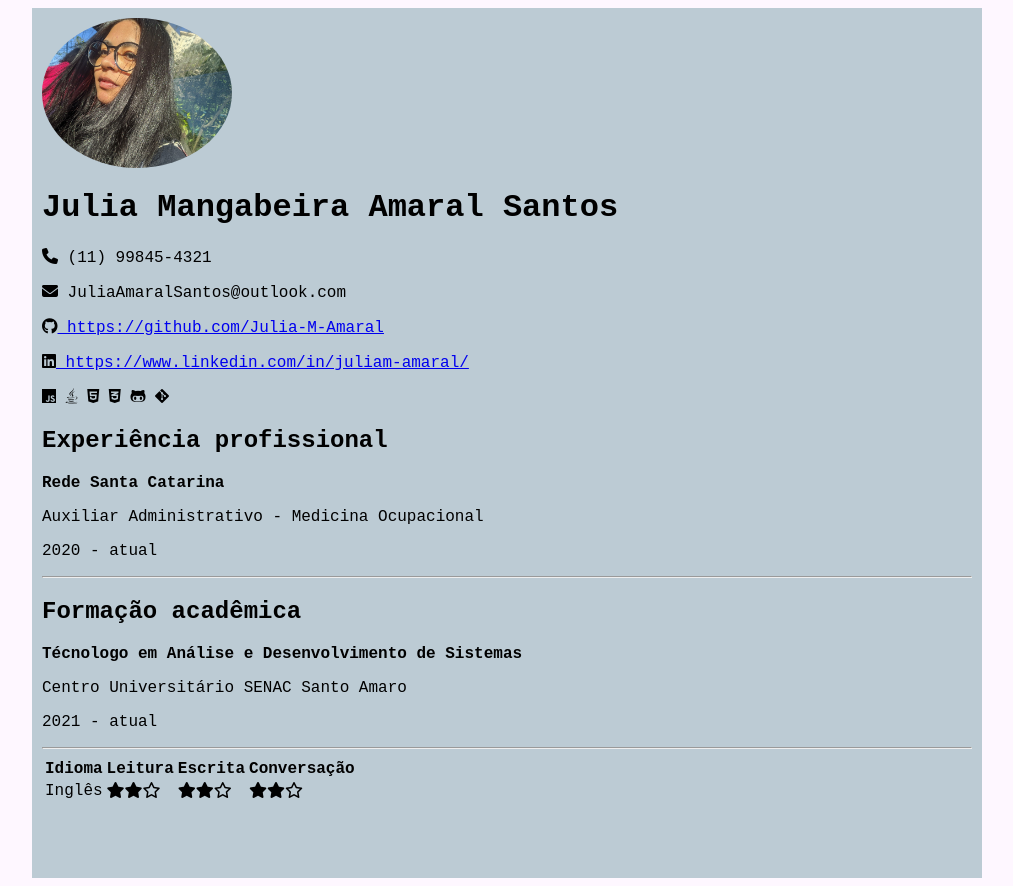
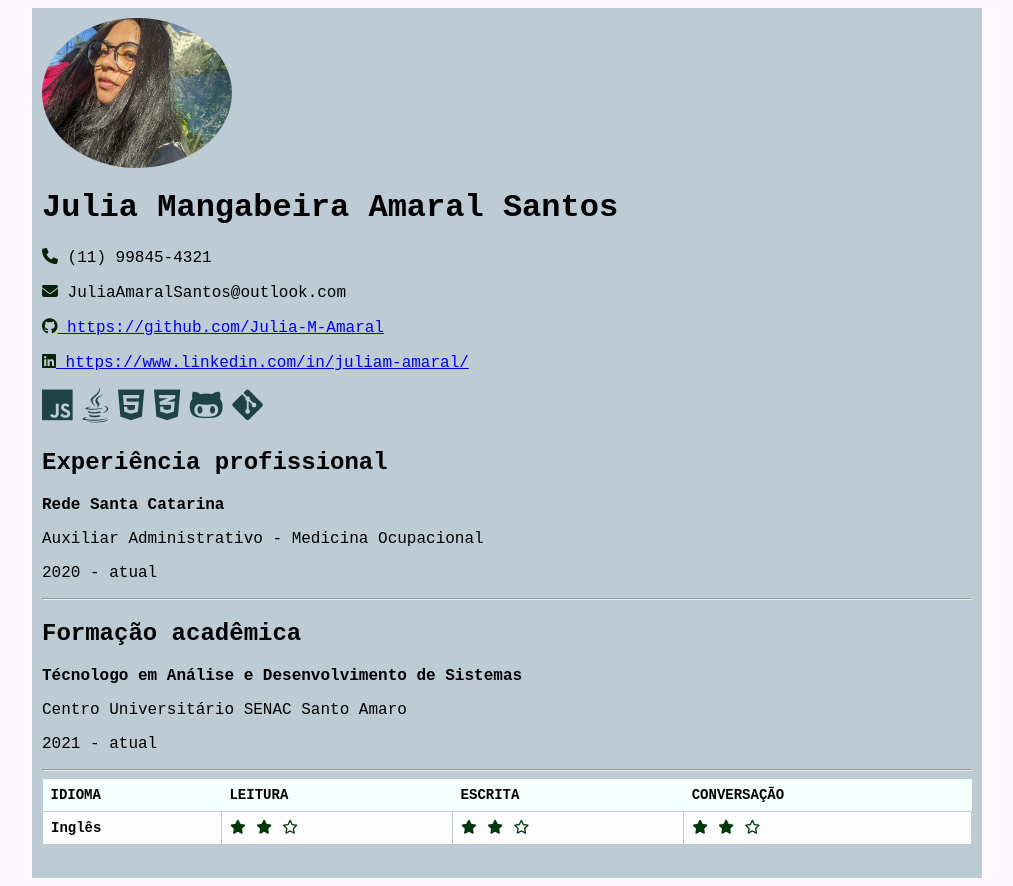
Before and after one commit to Julia-M-Amaral/Curriculo-Julia, a plain HTML site: page index.html in a window 1280 px wide. Shown: the whole page, without its empty margins (133-1146 px from the left). Drawn offline with Linux system fonts and the light colour scheme; some icons are missing; a web font is replaced by a local one.

Commit message:
ajustes finais na tabela

```diff
--- a/index.html
+++ b/index.html
@@ -20,20 +20,22 @@
     <header>
         <div class="foto"> <img src="foto-julia.jpg" alt="foto de Julia" width="200px"></div>
         <h1>Julia Mangabeira Amaral Santos</h1>
-        <p><i class="fa-sharp fa-solid fa-phone"></i> (11) 99845-4321</p>
-        <p><i class="fa-solid fa-envelope"> </i> JuliaAmaralSantos@outlook.com</p>
-        <p><i class="fa-brands fa-github"> </i><a href=" https://github.com/Julia-M-Amaral  " target="_blank">
+        <p><i class="fa-sharp fa-solid fa-phone icon-contatos"></i> (11) 99845-4321</p>
+        <p><i class="fa-solid fa-envelope icon-contatos"> </i> JuliaAmaralSantos@outlook.com</p>
+        <p><i class="fa-brands fa-github icon-contatos icon-contatos"> </i><a
+                href=" https://github.com/Julia-M-Amaral  " target="_blank">
                 https://github.com/Julia-M-Amaral </a></p>
-        <p><i class="fa-brands fa-linkedin"> </i><a href=" https://www.linkedin.com/in/juliam-amaral/" target="_blank">
+        <p><i class="fa-brands fa-linkedin icon-contatos"> </i><a href=" https://www.linkedin.com/in/juliam-amaral/"
+                target="_blank">
                 https://www.linkedin.com/in/juliam-amaral/ </a></p>
         <p></p>
-        <p> <i class="fa-brands fa-js"></i>
-            <i class="fa-brands fa-java"></i>
-            <i class="fa-brands fa-html5"></i>
-            <i class="fa-brands fa-css3-alt"></i>
-            <i class="fa-duotone fa-dolphin"></i>
-            <i class="fa-brands fa-github-alt"></i>
-            <i class="fa-brands fa-git-alt"></i>
+        <p> <i class="fa-brands fa-js icon-ferramentas"></i>
+            <i class="fa-brands fa-java icon-ferramentas"></i>
+            <i class="fa-brands fa-html5 icon-ferramentas"></i>
+            <i class="fa-brands fa-css3-alt icon-ferramentas"></i>
+            <i class="fa-duotone fa-dolphin icon-ferramentas"></i>
+            <i class="fa-brands fa-github-alt icon-ferramentas"></i>
+            <i class="fa-brands fa-git-alt icon-ferramentas"></i>
         </p>
     </header>
 
@@ -60,9 +62,21 @@
         </tr>
         <tr>
             <td>Inglês</td>
-            <td><i class="fa-solid fa-star"></i><i class="fa-solid fa-star"></i><i class="fa-regular fa-star"></i></td>
-            <td><i class="fa-solid fa-star"></i><i class="fa-solid fa-star"></i><i class="fa-regular fa-star"></i></td>
-            <td><i class="fa-solid fa-star"></i><i class="fa-solid fa-star"></i><i class="fa-regular fa-star"></i></td>
+            <td>
+                <i class="fa-solid fa-star star-icon"></i>
+                <i class="fa-solid fa-star star-icon"></i>
+                <i class="fa-regular fa-star star-icon"></i>
+            </td>
+            <td>
+                <i class="fa-solid fa-star star-icon"></i>
+                <i class="fa-solid fa-star star-icon"></i>
+                <i class="fa-regular fa-star star-icon"></i>
+            </td>
+            <td>
+                <i class="fa-solid fa-star star-icon"></i>
+                <i class="fa-solid fa-star star-icon"></i>
+                <i class="fa-regular fa-star star-icon"></i>
+            </td>
         </tr>
     </table>
     </div>
--- a/style.css
+++ b/style.css
@@ -18,3 +18,43 @@ body{
     display: block;
     border-radius: 200%;
 }
+.icon-contatos{
+  color:rgb(5, 34, 4);
+}
+
+.icon-ferramentas{
+  color:rgb(29, 66, 71);
+  font-size: 35px;
+
+}
+
+table {
+  border-collapse: collapse;
+  width: 100%;
+  font-weight: bold;
+  font-size: 14px;
+  text-align: left;
+}
+
+th {
+  background-color: #f4fffe;
+  border: none;
+  padding: 8px;
+  text-transform: uppercase;
+  font-weight: bold;
+
+}
+
+td {
+  border: 1px solid #bccbd4;
+  padding: 8px;
+}
+
+tr:nth-child(even) {
+  background-color: #fdfdfd;
+}
+
+.star-icon {
+  color: #00380c;
+  margin-right: 2px;
+}
```
Lines whose indentation alone changed are shown as unchanged.
